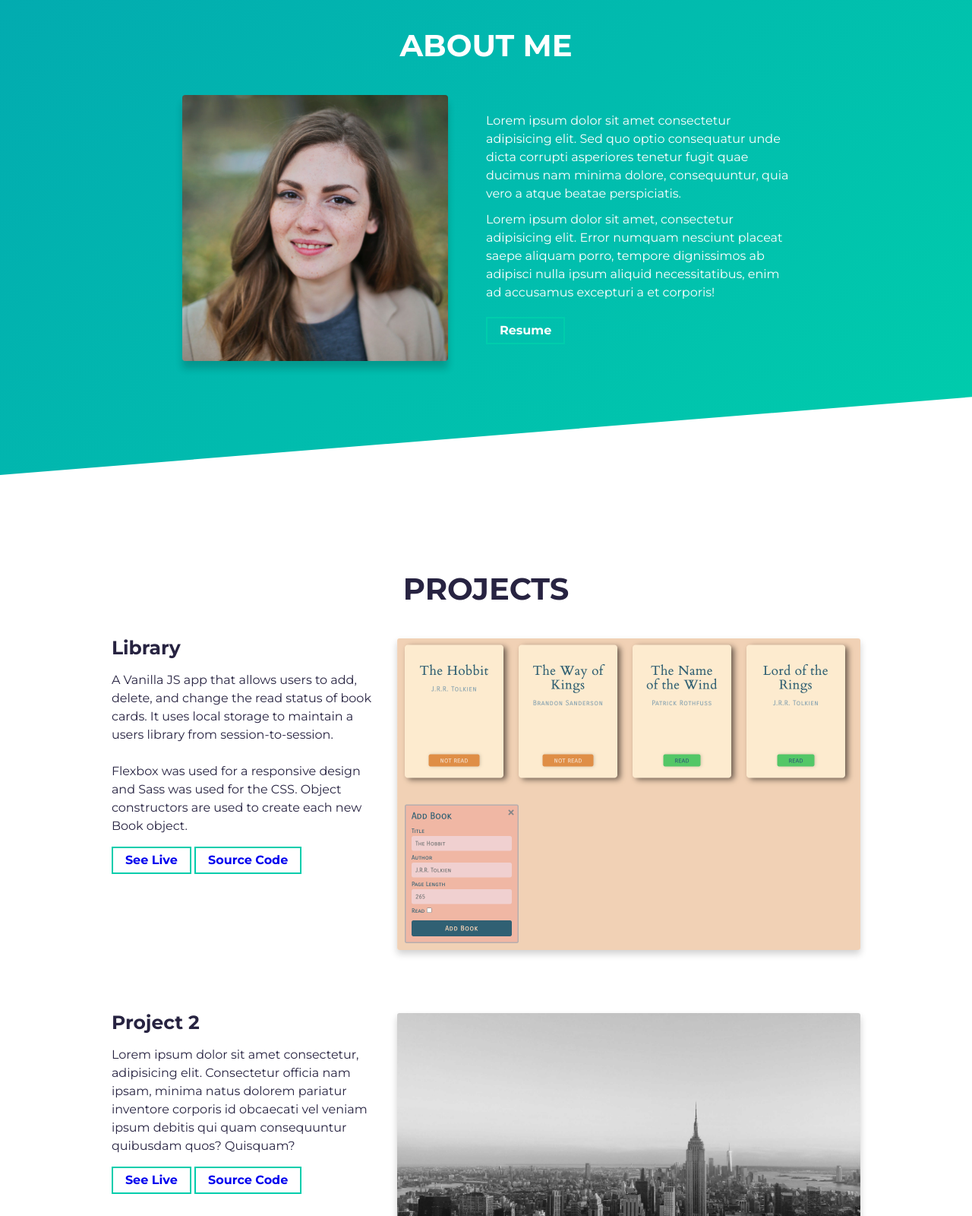
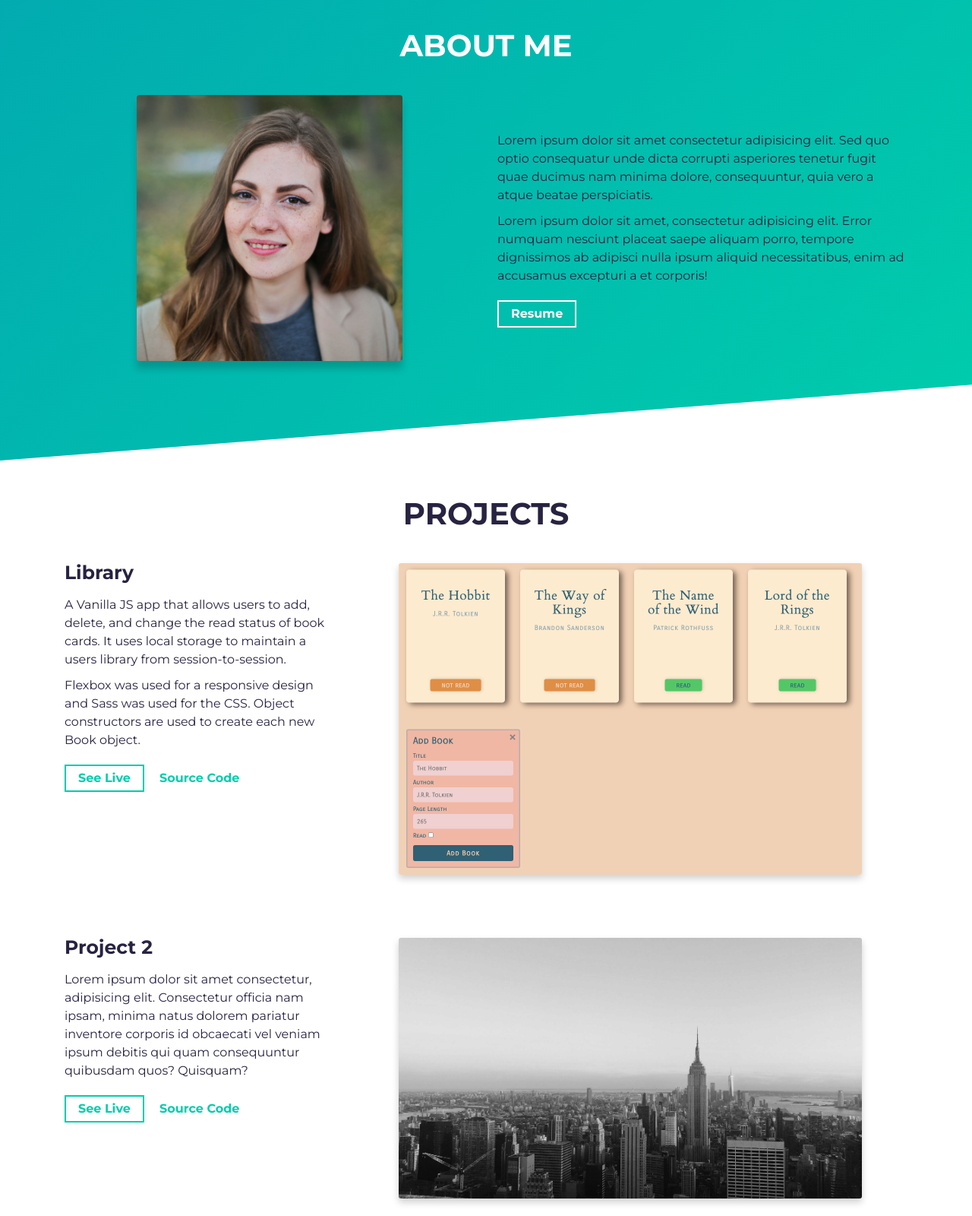
Before and after one commit to shanesc/portfolio, a website: page index.html in a window 1280 px wide. Shown: the part 860-2460 px from the top of the page at 76% size. Drawn offline with Linux system fonts and the light colour scheme.

Commit message:
Updates to CSS Hero/About/Projects

```diff
--- a/index.html
+++ b/index.html
@@ -7,63 +7,75 @@
     <link rel="stylesheet" href="css/all.css">
   </head>
   <body>
-    <section id="hero">
+    <section class="hero">
       <div class="hero__heading">
-        <h1 class="hero__text">Hi, my name is <span class="hero__text--green">Shane Mitchell.</span>
+        <h1 class="hero__text">Hi, my name is <span class="u-color-light-green">Shane Mitchell.</span>
         <br>
         I'm a Web Developer.</h1>
-        <a class="btn btn--big btn--green animate-from-left" onclick="scrollToAbout()">Learn more</a>
+        <a class="hero__btn btn btn--big btn--green" onclick="scrollToAbout()">Learn more</a>
       </div>
     </section>
-    <section id="about">
-      <div class="about-content">
-        <h2 class="about-header">About Me</h2>
-        <div class="container">
-          <img src="/images/stock-image.jpg" alt="Photo of me" class="about-img">
-          <div class="about-info">
-            <p class="about-text">Lorem ipsum dolor sit amet consectetur adipisicing elit. Sed quo optio consequatur unde dicta corrupti asperiores tenetur fugit quae ducimus nam minima dolore, consequuntur, quia vero a atque beatae perspiciatis.</p>
-            <p class="about-text">Lorem ipsum dolor sit amet, consectetur adipisicing elit. Error numquam nesciunt placeat saepe aliquam porro, tempore dignissimos ab adipisci nulla ipsum aliquid necessitatibus, enim ad accusamus excepturi a et corporis!</p>
-            <a class="btn btn--resume" href="#">Resume</a>
+    <section class="about">
+      <div class="container">
+        <h2 class="u-color-white">About Me</h2>
+          <div class="wrapper">
+            <div class="wrapper__item">
+              <img src="/images/stock-image.jpg" alt="Photo of me" class="about__image">
+            </div>
+            <div class="wrapper__item">
+              <p>Lorem ipsum dolor sit amet consectetur adipisicing elit. Sed quo optio consequatur unde dicta corrupti asperiores tenetur fugit quae ducimus nam minima dolore, consequuntur, quia vero a atque beatae perspiciatis.</p>
+              <p>Lorem ipsum dolor sit amet, consectetur adipisicing elit. Error numquam nesciunt placeat saepe aliquam porro, tempore dignissimos ab adipisci nulla ipsum aliquid necessitatibus, enim ad accusamus excepturi a et corporis!</p>
+              <div class="about__btn">
+                <a class="btn btn--white" href="#">Resume</a>
+              </div>
+            </div>
           </div>
         </div>
-      </div>
     </section>
-    <section id="projects">
-      <h2 class="projects-header">Projects</h2>
-      <div class="projects-container">
-        <div class="projects-info">
-          <h3 class="projects-title">Library</h3>
-          <p class="projects-description">A Vanilla JS app that allows users to add, delete, and change the read status of book cards. It uses local storage to maintain a users library from session-to-session.<br><br>Flexbox was used for a responsive design and Sass was used for the CSS. Object constructors are used to create each new Book object.</p>
-          <div class="projects-cta">
-            <a href="https://shanesc.github.io/library/" target="_blank" class="btn btn--project-live">See Live</a>
-            <a href="https://github.com/shanesc/library" target="_blank" class="btn btn--project-source">Source Code</a>
+    <section class="projects">
+      <div class="container">
+        <h2>Projects</h2>
+        <div class="wrapper">
+          <div class="wrapper__item wrapper__item--one-third">
+            <h3 class="projects__title">Library</h3>
+            <p>A Vanilla JS app that allows users to add, delete, and change the read status of book cards. It uses local storage to maintain a users library from session-to-session.</p><p>Flexbox was used for a responsive design and Sass was used for the CSS. Object constructors are used to create each new Book object.</p>
+            <div class="projects__btns">
+              <a href="https://shanesc.github.io/library/" target="_blank" class="btn btn--green">See Live</a>
+              <a href="https://github.com/shanesc/library" target="_blank" class="btn btn--green btn--no-border u-shift-right">Source Code</a>
+            </div>
+          </div>
+          <div class="wrapper__item wrapper__item--two-thirds">
+            <a href="https://shanesc.github.io/library/" target="_blank"">
+              <img src="images/library-project.png" alt="Library project screenshot" class="projects__image u-shift-up">
+            </a>
           </div>
         </div>
-        <a href="https://shanesc.github.io/library/" target="_blank"">
-          <img src="images/library-project.png" alt="Library project screenshot" class="project-img u-shift-up">
-        </a>
-      </div>
-      <div class="projects-container">
-        <div class="projects-info">
-          <h3 class="projects-title">Project 2</h3>
-          <p class="projects-description">Lorem ipsum dolor sit amet consectetur, adipisicing elit. Consectetur officia nam ipsam, minima natus dolorem pariatur inventore corporis id obcaecati vel veniam ipsum debitis qui quam consequuntur quibusdam quos? Quisquam?</p>
-          <div class="projects-cta">
-            <a href="#" class="btn btn--project-live">See Live</a>
-            <a href="#" class="btn btn--project-source">Source Code</a>
+        <div class="wrapper">
+          <div class="wrapper__item wrapper__item--one-third">
+            <h3 class="projects__title">Project 2</h3>
+            <p>Lorem ipsum dolor sit amet consectetur, adipisicing elit. Consectetur officia nam ipsam, minima natus dolorem pariatur inventore corporis id obcaecati vel veniam ipsum debitis qui quam consequuntur quibusdam quos? Quisquam?</p>
+            <div class="projects__btns">
+              <a href="#" class="btn btn--green">See Live</a>
+              <a href="#" class="btn btn--green btn--no-border u-shift-right">Source Code</a>
+            </div>
+          </div>
+          <div class="wrapper__item wrapper__item--two-thirds">
+            <img src="images/project.jpg" alt="Project screenshot" class="projects__image u-shift-up">
           </div>
         </div>
-        <img src="images/project.jpg" alt="Project screenshot" class="project-img u-shift-up">
-      </div>
-      <div class="projects-container">
-        <div class="projects-info">
-          <h3 class="projects-title">Project 3</h3>
-          <p class="projects-description">Lorem ipsum dolor sit amet consectetur adipisicing elit. Esse error eum hic, perspiciatis iusto tenetur dolores earum optio eos nisi, sapiente explicabo commodi asperiores illum amet dignissimos id. Aliquam, atque!</p>
-          <div class="projects-cta">
-            <a href="#" class="btn btn--project-live">See Live</a>
-            <a href="#" class="btn btn--project-source">Source Code</a>
+        <div class="wrapper">
+          <div class="wrapper__item wrapper__item--one-third">
+            <h3 class="projects__title">Project 3</h3>
+            <p>Lorem ipsum dolor sit amet consectetur adipisicing elit. Esse error eum hic, perspiciatis iusto tenetur dolores earum optio eos nisi, sapiente explicabo commodi asperiores illum amet dignissimos id. Aliquam, atque!</p>
+            <div class="projects__btns">
+              <a href="#" class="btn btn--green">See Live</a>
+              <a href="#" class="btn btn--green btn--no-border u-shift-right">Source Code</a>
+            </div>
+          </div>
+          <div class="wrapper__item wrapper__item--two-thirds">
+            <img src="images/project.jpg" alt="Project screenshot" class="projects__image u-shift-up">
           </div>
         </div>
-        <img src="images/project.jpg" alt="Project screenshot" class="project-img u-shift-up">
       </div>
     </section>
     <section id="contact">
@@ -96,11 +108,11 @@
     </footer>
     <script>
       function scrollToAbout() {
-        var elmnt = document.getElementById("about");
+        var elmnt = document.querySelector(".about");
         elmnt.scrollIntoView({ behavior: 'smooth' });
       }
       function scrollToHero() {
-        var elmnt = document.getElementById("hero");
+        var elmnt = document.querySelector(".hero");
         elmnt.scrollIntoView({ behavior: 'smooth' });
       }
     </script>
--- a/sass/main.scss
+++ b/sass/main.scss
@@ -3,8 +3,10 @@
 /* VARIABLES */
 
 :root {
-  --main-color: #272341;
-  --highlight-color: #00cdac;
+  --black: #272341;
+  --light-green: #00cdac;
+  --white: #fff;
+  --gradient-green: linear-gradient(135deg, #02aab0,#00cdac);
 }
 
 /* RESET */
@@ -37,7 +39,15 @@ body {
   font-size: 1.6rem;
   font-weight: 400;
   line-height: 1;
-  color: var(--main-color);
+  color: var(--black);
+}
+
+h1 {
+  font-size: 5.6rem;
+  line-height: 1.2;
+  font-weight: 700;
+  margin-bottom: 3.2rem;
+  text-align: center;
 }
 
 h2 {
@@ -45,49 +55,139 @@ h2 {
   font-weight: 700;
   text-transform: uppercase;
   text-align: center;
+  margin-bottom: 4.5rem;
 }
 
-#hero {
-  height: 100vh;
-  position: relative;
+h3 {
+  font-size: 2.5rem;
+  font-weight: 700;
+  margin-bottom: 1.8rem;
+}
+
+p {
+  line-height: 1.5;
+  text-align: start;
+  margin-bottom: 1rem;
+
+  &:last-of-type {
+    margin-bottom: 2rem;
+  }
+}
+
+.u-color-white {
+  color: var(--white);
+}
+
+.u-color-light-green {
+  color: var(--light-green);
 }
 
 .hero {
+  height: 100vh;
+  position: relative;
+
   &__heading {
     position: relative;
     top: 50%;
     transform: translateY(-50%);
-    font-size: 5.6rem;
-    line-height: 1.2;
     padding-left: 15%;
-    font-weight: 700;
   }
 
   &__text {
     position: relative;
-    animation: moveInLeft 1s .7s forwards;
-    opacity: 0;
+    animation: moveInLeft 1s .7s both;
+    text-align: start;
+  }
 
-    &--green {
-      color: var(--highlight-color);
-    }
+  &__btn {
+    position: relative;
+    animation: moveInLeft 1s 1.5s both;
   }
 }
 
-#about {
-  background-image: linear-gradient(135deg, #02aab0,#00cdac);
-  /* height: 100vh; */
-  padding: 10rem 0 15rem;
-  clip-path: polygon(0 0, 100% 0, 100% 85%, 0 100%);
+.container {
+  width: 100%;
+  margin: 0 auto;
 }
 
-#projects {
-  padding-top: 15rem;
-  margin: -2rem 7rem 0;
+@media (min-width: 1200px) {
+  .container {
+    max-width: 1140px;
+  }
+}
+
+.wrapper {
+    display: flex;
+    align-items: center;
+
+    &__item {
+      flex: 0 0 50%;
+      text-align: center;
+      padding: 0 1.5rem;
+
+      &--one-third {
+        flex: 0 0 calc(1/3 * 100%);
+      }
+
+      &--two-thirds {
+        flex: 0 0 calc(2/3 * 100%);
+      }
+  }
+
+  &:not(:last-child) {
+    margin-bottom: 8rem;
+  }
+}
+
+.about {
+  background-image: var(--gradient-green);
+  padding: 10rem 1.5rem 10%;
+  clip-path: polygon(0 0, 100% 0, 100% 85%, 0 100%);
+
+  &__image {
+    box-shadow: 0 1rem 1rem rgba(22, 22, 22, 0.2);
+    border-radius: 4px;
+    height: 35rem;
+  }
+
+  &__btn {
+    text-align: start;
+  }
+}
+
+.projects {
+  // padding-top: 15rem;
+  // margin: -2rem 7rem 0;
+  padding: 5rem 1.5rem 0;
+
+  &__title {
+    text-align: start;
+  }
+
+  &__container {
+    display: flex;
+    justify-content: center;
+    margin-bottom: 8rem;
+  }
+
+  &__btns {
+    text-align: start;
+    margin-top: 1.5rem;
+  }
+
+  &__image {
+    width: 61rem;
+    border-radius: 3px;
+    box-shadow: 0 .5rem 1rem rgba(22, 22, 22, 0.2);
+  }
+
+  & .wrapper__item {
+    align-self: flex-start;
+  }
 }
 
 #contact {
-  background-image: linear-gradient(135deg, #02aab0,#00cdac);
+  background-image: var(--gradient-green);
   margin-top: 10rem;
   padding: 15rem 7rem 10rem;
   clip-path: polygon(0 15%, 100% 0, 100% 100%, 0 100%);
@@ -103,27 +203,60 @@ footer {
   margin-top: -1px;
 }
 
-
-
-
 .btn {
   &,
   &:link,
-  &:visited{
+  &:visited {
     text-decoration: none;
     cursor: pointer;
     display: inline-block;
     font-weight: 700;
-    border: 2px var(--highlight-color) solid;
+    border: 2px var(--light-green) solid;
     padding: .8rem 1.6rem;
   }
 
+  &:active,
+  &:focus {
+    outline: none;
+  }
+
   &--green {
-    color: var(--highlight-color);
+    &,
+    &:link,
+    &:visited {
+    color: var(--light-green);
+    }
 
     &:hover {
       color: #fff;
-      background-color: var(--highlight-color);
+      background-color: var(--light-green);
+    }
+  }
+
+  &--white {
+    &,
+    &:link,
+    &:visited {
+      color: var(--white);
+      border: 2px var(--white) solid;
+    }
+
+    &:hover {
+      color: var(--light-green);
+      background-color: var(--white);
+    }
+  }
+
+  &--no-border {
+    &,
+    &:link,
+    &:visited {
+      border: none;
+    }
+
+    &:hover {
+      background: none;
+      color: var(--light-green);
     }
   }
 
@@ -132,42 +265,12 @@ footer {
   }
 }
 
-.btn:active, .btn:focus {
-  outline: none;
-}
+.u-shift-right {
+  transition: all .3s ease-in-out;
 
-.animate-from-left {
-  position: relative;
-  animation: moveInLeft 1s 1.5s forwards;
-  opacity: 0;
-}
-
-.btn--resume {
-  border: 2px #fff solid;
-  color: #fff;
-  font-size: 1.6rem;
-  margin-top: 1rem;
-}
-
-.btn--resume:hover {
-  color: var(--highlight-color);
-  background-color: #fff;
-}
-
-.btn--project-live {
-  font-size: 1.6rem;
-}
-
-.btn--project-source {
-  border: none;
-  font-size: 1.6rem;
-  transition: all .3s ease-in-out;
-}
-
-.btn--project-source:hover {
-  color: var(--highlight-color);
-  background-color: #fff;
-  transform: translateX(2px);
+  &:hover {
+    transform: translateX(2px);
+  }
 }
 
 .btn--contact {
@@ -176,7 +279,7 @@ footer {
 }
 
 .btn--contact:hover {
-  color: var(--highlight-color);
+  color: var(--light-green);
   background-color: #fff;
 }
 
@@ -206,71 +309,6 @@ footer {
   display: flex;
   justify-content: center;
   align-items: center;
-}
-
-.about-content {
-  max-width: 800px;
-  margin: 0 auto;
-  color: #fff;
-}
-
-.about-header {
-  color: #fff;
-  margin-bottom: 4.5rem;
-}
-
-.about-img {
-  box-shadow: 0 1rem 1rem rgba(22, 22, 22, 0.2);
-  border-radius: 4px;
-  height: 35rem;
-}
-
-.about-info {
-  display: flex;
-  flex-direction: column;
-  align-items: flex-start;
-  max-width: 50%;
-  align-self: center;
-}
-
-.about-text {
-  line-height: 1.5;
-  margin-bottom: 1rem;
-}
-
-.projects-header {
-  margin-bottom: 4.5rem;
-}
-
-.projects-container {
-  display: flex;
-  justify-content: center;
-  margin-bottom: 8rem;
-}
-
-.projects-info {
-  max-width: 33%;
-  padding-right: 3rem;
-}
-
-.projects-title {
-  font-size: 2.5rem;
-  font-weight: 700;
-  margin-bottom: 1.8rem;
-}
-
-.projects-description {
-  line-height: 1.5;
-  margin-bottom: 1rem;
-}
-.projects-cta {
-  margin-top: 1.5rem;
-}
-
-.project-img {
-  width: 61rem;
-  border-radius: 3px;
-  box-shadow: 0 .5rem 1rem rgba(22, 22, 22, 0.2);
 }
 
 .contact-header {
@@ -312,10 +350,3 @@ hr {
     left: 0;
   }
 }
-
-.container {
-  display: flex;
-  justify-content: space-between;
-  align-items: center;
-  width: 100%;
-}
```
Also changed, not shown: css/style.css.
